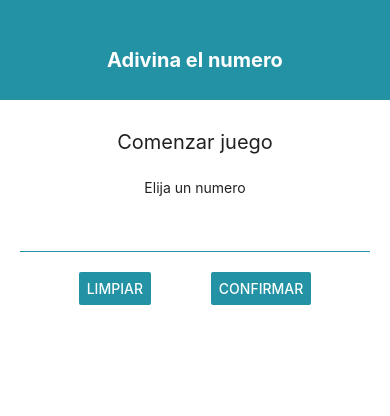
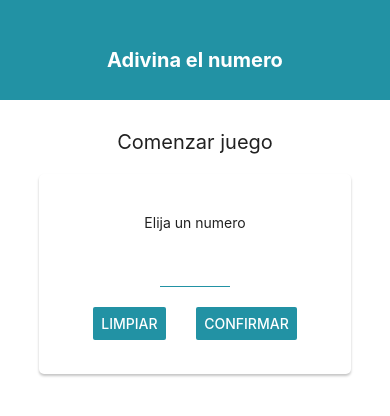
Before and after one commit to sotopro/numbersgameapp, a React Native app: screen / in a window 390 px wide. Shown: the top 416 px of the page. Built offline with nearby package versions, Linux system fonts and the light colour scheme.

Commit message:
[feature] - create card component & style layout start game

```diff
--- /dev/null
+++ b/components/card.js
@@ -0,0 +1,27 @@
+import React from "react";
+import { View, StyleSheet } from "react-native";
+
+const styles = StyleSheet.create({
+    container: {
+        shadowColor: "#000",
+        shadowOffset: {
+            width: 0,
+            height: 2,
+        },
+        shadowOpacity: 0.23,
+        shadowRadius: 2.62,
+        elevation: 4,
+        backgroundColor: '#ffffff',
+        borderRadius: 5,
+    }
+})
+
+const Card = ({ children, style }) => {
+    return (
+        <View style={{ ...styles.container, ...style }}>
+            {children}
+        </View>
+    )
+}
+
+export default Card;
--- a/screens/start-game.js
+++ b/screens/start-game.js
@@ -1,6 +1,6 @@
 import React from "react";
 import { View, Text, StyleSheet, TextInput, Button } from "react-native";
-
+import Card from "../components/card";
 const styles = StyleSheet.create({
     container: {
         flex: 1,
@@ -20,6 +20,9 @@ const styles = StyleSheet.create({
         paddingVertical: 5,
     },
     inputContainer: {
+        width: 320,
+        maxWidth: '80%',
+        height: 200,
         justifyContent: 'center',
         alignItems: 'center',
         marginHorizontal: 20,
@@ -28,7 +31,7 @@ const styles = StyleSheet.create({
         width: '100%',
         borderBottomColor: '#2292A4',
         borderBottomWidth: 1,
-        minWidth: 70,
+        maxWidth: 70,
         fontSize: 25,
         paddingVertical: 10,
         textAlign: 'center',
@@ -46,10 +49,13 @@ const StartGameScreen = () => {
     return (
         <View style={styles.container}>
             <Text style={styles.title}>Comenzar juego</Text>
-            <View style={styles.inputContainer}>
+            <Card style={styles.inputContainer}>
                 <Text style={styles.label}>Elija un numero</Text>
-                <TextInput style={styles.input} />
-            </View>
+                <TextInput
+                    style={styles.input}
+                    keyboardType='numeric'
+                    maxLength={2}
+                />
                 <View style={styles.buttonContainer}>
                     <Button
                         title="Limpiar"
@@ -62,6 +68,7 @@ const StartGameScreen = () => {
                         color='#2292A4'
                     />
                 </View>
+            </Card>
         </View>
     )
 }
```
Lines whose indentation alone changed are shown as unchanged.
